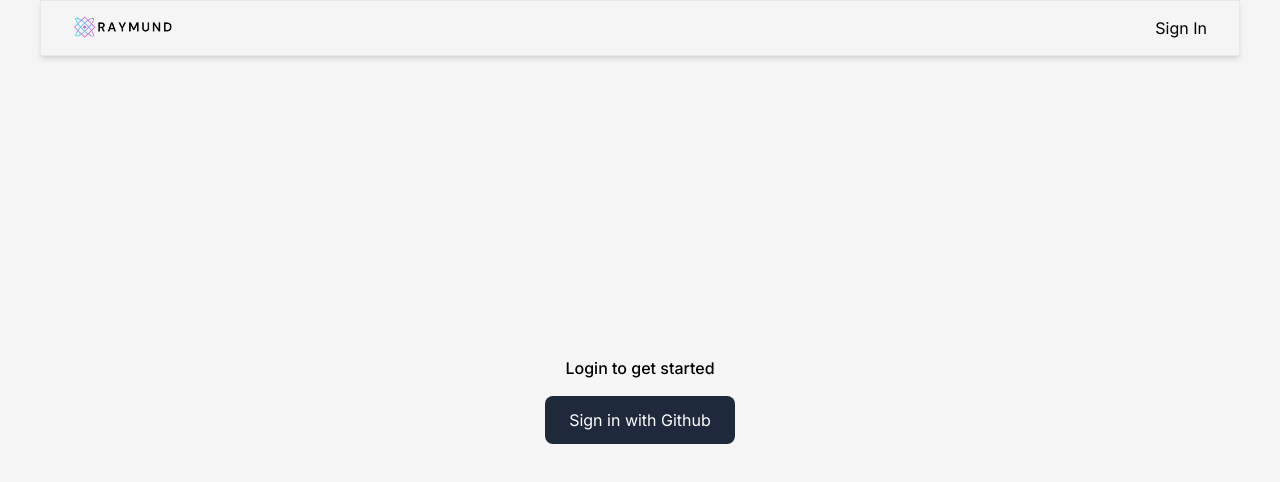
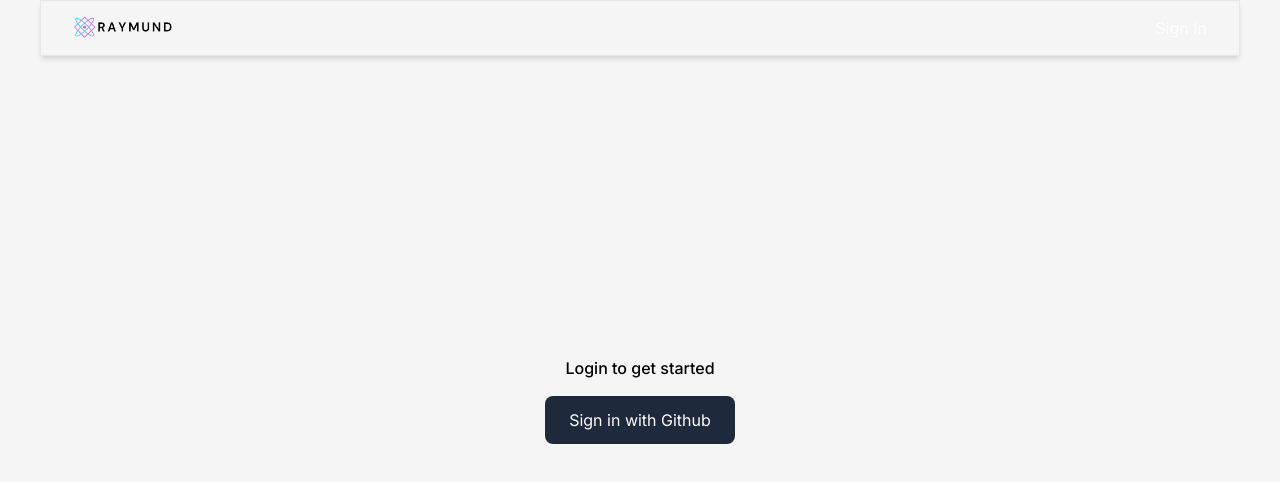
Before and after one commit to Rlapuz/Auth-github, a Next.js app: page / in a window 1280 px wide. Shown: the top 482 px of the page. Built offline with nearby package versions, Linux system fonts and the light colour scheme; no server answers.

Commit message:
.env.local to vercel

```diff
--- a/app/components/ProfileIcon.jsx
+++ b/app/components/ProfileIcon.jsx
@@ -8,7 +8,7 @@ export default function ProfileIcon() {
 
   if (status === "authenticated") {
     return (
-      <div className="flex gap-5">
+      <div className="flex gap-5 text-black">
         <Image
           src={session.user.image}
           width={40}
@@ -21,11 +21,5 @@ export default function ProfileIcon() {
     );
   }
 
-  return (
-    <button
-      onClick={() => signIn("github")}
-      className="text-black">
-      Sign In
-    </button>
-  );
+  return <button onClick={() => signIn("github")}>Sign In</button>;
 }
```
